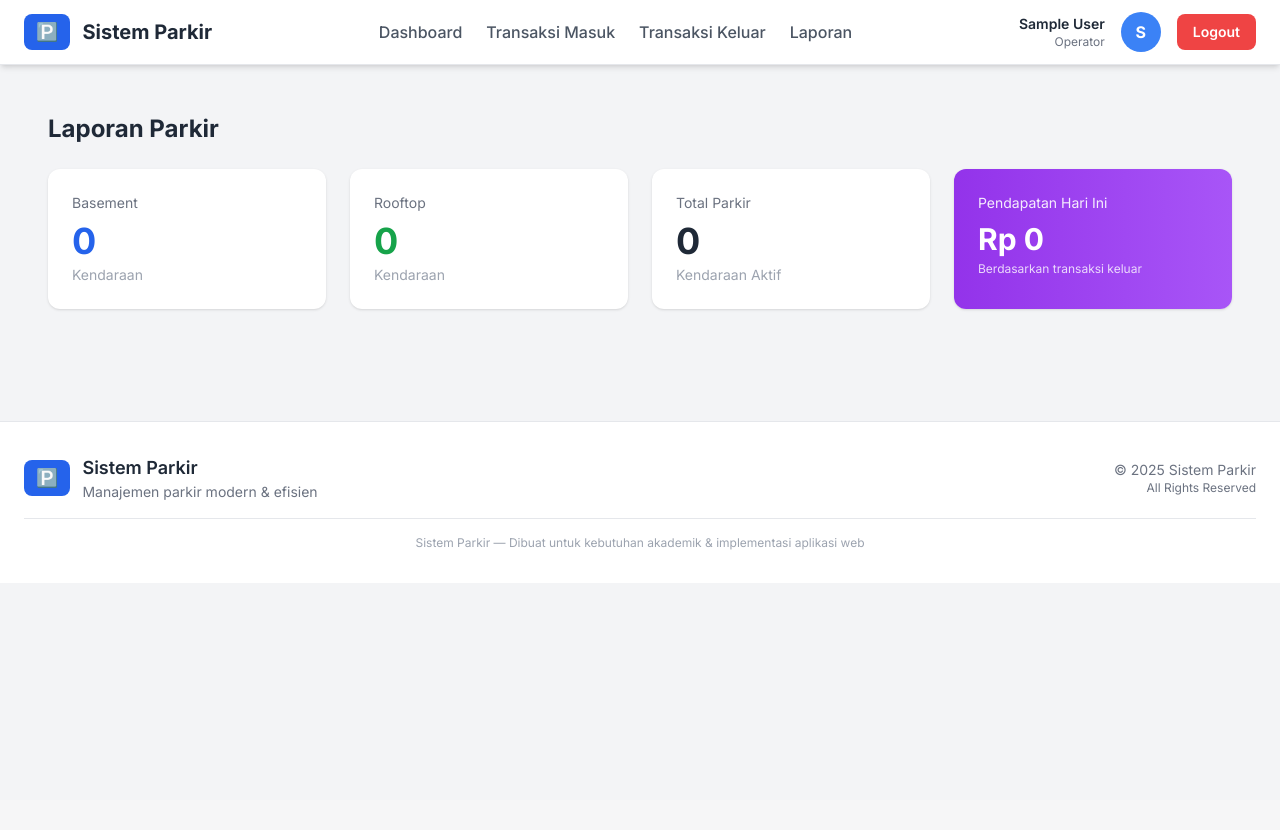
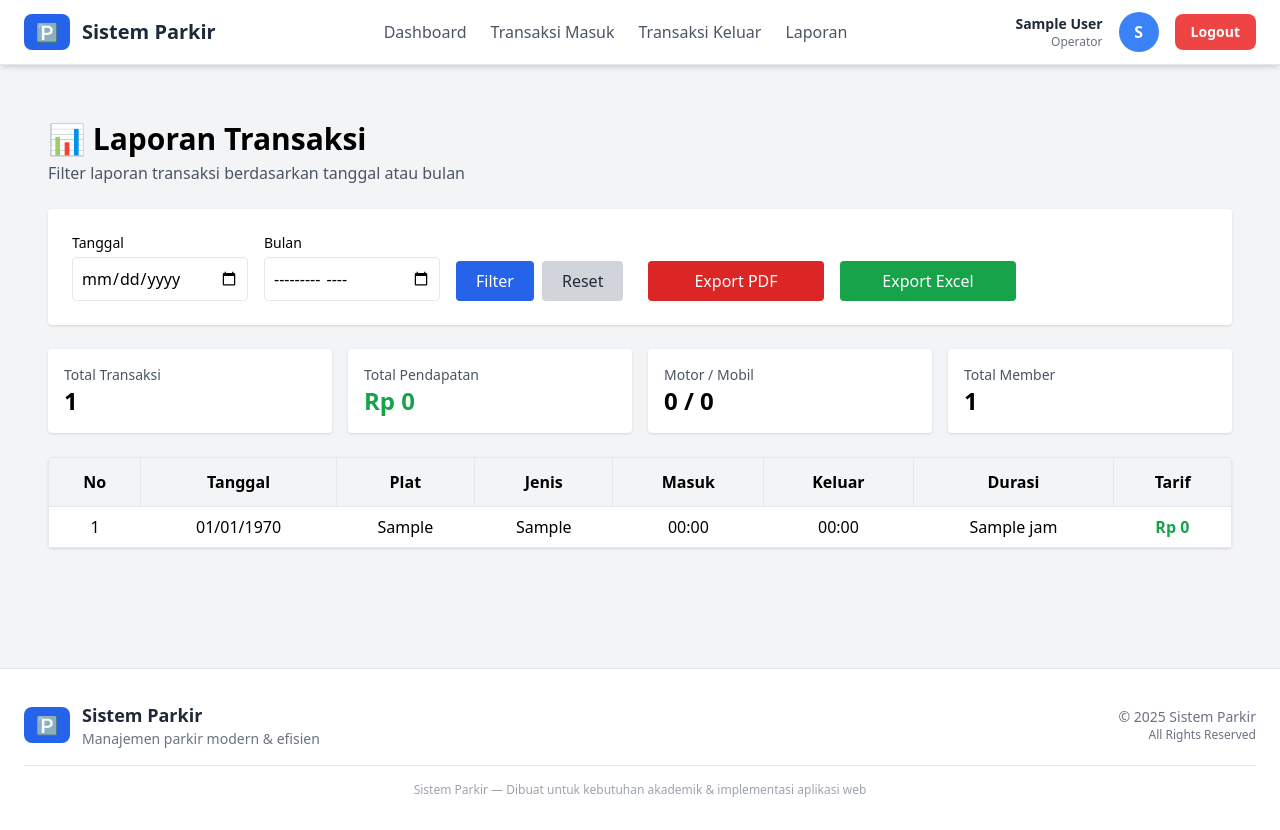
Before and after one commit to Alpannnnn/Sistem-tarif-parkir-sederhana, a CodeIgniter app: page /UAS_PBW_II/laporan in a window 1280 px wide. Before the commit the page ends 550 px from the top, so only its background shows below. Run offline with CodeIgniter, Linux system fonts and the light colour scheme; the visitor is signed in with stand-in values (Sample User, id 1); tables that the repository leaves empty or names only in its code hold one stand-in row (values such as "Sample post"); some libraries are stand-ins or nearby versions.

Commit message:
menambahkan fitur laporan

```diff
--- a/application/controllers/laporan.php
+++ b/application/controllers/laporan.php
@@ -1,180 +1,131 @@
 <?php
 defined('BASEPATH') OR exit('No direct script access allowed');
-use Dompdf\Dompdf;
-use PhpOffice\PhpSpreadsheet\Spreadsheet;
-use PhpOffice\PhpSpreadsheet\Writer\Xlsx;
+
 class Laporan extends CI_Controller {
 
     public function __construct()
     {
         parent::__construct();
         $this->load->model('Laporan_model');
-        $this->load->library('session');
+        $this->load->model('Operator_model');
 
         if (!$this->session->userdata('logged_in')) {
-            redirect('auth/login');
+            redirect('login');
         }
     }
 
+    // =======================
+    // HALAMAN LAPORAN
+    // =======================
     public function index()
     {
-    $id_operator = $this->session->userdata('id_operator');
+        $data['title'] = 'Laporan Transaksi';
 
-    $data['title'] = 'Laporan Parkir';
-    $data['ringkasan'] =
-        $this->Laporan_model
-        ->ringkasan_hari_ini_by_operator($id_operator);
+        $filter = array();
 
-    $this->load->view('laporan/index', $data);
+        // FILTER TANGGAL (YYYY-MM-DD)
+        if ($this->input->get('tanggal')) {
+            $filter['tanggal'] = $this->input->get('tanggal');
         }
 
-
-    // ===============================
-    // LAPORAN KENDARAAN
-    // ===============================
-    public function kendaraan()
-    {
-        $id_operator = $this->session->userdata('id_operator');
-
-        $tanggal = $this->input->get('tanggal');
-        if (!$tanggal) {
-            $tanggal = date('Y-m-d');
+        // FILTER BULAN (YYYY-MM)
+        if ($this->input->get('bulan')) {
+            $filter['bulan'] = $this->input->get('bulan');
         }
 
-        $bulan = $this->input->get('bulan');
-        if (!$bulan) {
-            $bulan = date('m');
+        // ROLE
+        if ($this->session->userdata('role') !== 'admin') {
+            $filter['id_operator'] = $this->session->userdata('id_operator');
+        } else {
+            if ($this->input->get('id_operator')) {
+                $filter['id_operator'] = $this->input->get('id_operator');
+            }
         }
 
-        $data['title']   = 'Laporan Kendaraan';
-        $data['tanggal'] = $tanggal;
-        $data['bulan']   = $bulan;
+        $data['filter']    = $filter;
+        $data['laporan']   = $this->Laporan_model->get_laporan($filter);
+        $data['ringkasan'] = $this->Laporan_model->get_ringkasan($filter);
+        $data['operators'] = $this->Operator_model->get_all();
 
-        $data['harian']  = $this->Laporan_model
-            ->lap_kendaraan_harian($tanggal, $id_operator);
-
-        $data['bulanan'] = $this->Laporan_model
-            ->lap_kendaraan_bulanan($bulan, $id_operator);
-
-        $this->load->view('laporan/kendaraan', $data);
+        $this->load->view('template/header', $data);
+        $this->load->view('laporan/index', $data);
+        $this->load->view('template/footer');
     }
 
-    // ===============================
-    // LAPORAN TRANSAKSI / PENDAPATAN
-    // ===============================
-    public function transaksi()
+    // =======================
+    // EXPORT PDF (PREVIEW)
+    // =======================
+    public function export_pdf()
     {
-        $id_operator = $this->session->userdata('id_operator');
-
-        $tanggal = $this->input->get('tanggal');
-        if (!$tanggal) {
-            $tanggal = date('Y-m-d');
+        // 🔥 BERSIHKAN SEMUA OUTPUT BUFFER
+        while (ob_get_level()) {
+            ob_end_clean();
         }
 
-        $bulan = $this->input->get('bulan');
-        if (!$bulan) {
-            $bulan = date('m');
+        $filter = array();
+
+        if ($this->input->get('tanggal')) {
+            $filter['tanggal'] = $this->input->get('tanggal');
         }
 
-        $data['title']   = 'Laporan Transaksi';
-        $data['tanggal'] = $tanggal;
-        $data['bulan']   = $bulan;
-
-        $data['harian']  = $this->Laporan_model
-            ->lap_transaksi_harian($tanggal, $id_operator);
-
-        $data['bulanan'] = $this->Laporan_model
-            ->lap_transaksi_bulanan($bulan, $id_operator);
-
-        $this->load->view('laporan/transaksi', $data);
+        if ($this->input->get('bulan')) {
+            $filter['bulan'] = $this->input->get('bulan');
         }
 
-    // ===============================
-    // LAPORAN OPERATOR (ADMIN)
-    // ===============================
-    public function operator()
-    {
-        $tanggal = $this->input->get('tanggal');
-        if (!$tanggal) {
-            $tanggal = date('Y-m-d');
+        if ($this->session->userdata('role') !== 'admin') {
+            $filter['id_operator'] = $this->session->userdata('id_operator');
         }
 
-        $data['title']   = 'Laporan Operator';
-        $data['tanggal'] = $tanggal;
+        $data['laporan']   = $this->Laporan_model->get_laporan($filter);
+        $data['ringkasan'] = $this->Laporan_model->get_ringkasan($filter);
+        $data['filter']    = $filter;
 
-        $data['lap_operator'] =
-            $this->Laporan_model->lap_operator_harian($tanggal);
+        // LOAD HTML DARI VIEW
+        $html = $this->load->view('laporan/pdf_template', $data, true);
 
-        $this->load->view('laporan/operator', $data);
+        // LOAD LIBRARY PDF
+        $this->load->library('pdf');
+
+        // 🔥 PREVIEW PDF (INLINE)
+        $this->pdf->createPDF(
+            $html,
+            'Laporan_Parkir.pdf',
+            'A4',
+            'landscape'
+        );
+
+        exit;
     }
 
+    // =======================
+    // EXPORT EXCEL
+    // =======================
+    public function export_excel()
+    {
+        $filter = array();
 
-public function export_transaksi_pdf()
-{
-    $id_operator = $this->session->userdata('id_operator');
-    $tanggal = $this->input->get('tanggal') ?? date('Y-m-d');
-    $bulan   = $this->input->get('bulan');
-
-    if ($bulan) {
-        $data['title'] = 'Laporan Transaksi Bulanan';
-        $data['list']  = $this->Laporan_model
-            ->lap_transaksi_bulanan_detail($bulan, $id_operator);
-    } else {
-        $data['title'] = 'Laporan Transaksi Harian';
-        $data['list']  = $this->Laporan_model
-            ->lap_transaksi_harian_detail($tanggal, $id_operator);
+        if ($this->input->get('tanggal')) {
+            $filter['tanggal'] = $this->input->get('tanggal');
         }
 
-    $data['operator'] = $this->session->userdata('nama_operator');
-
-    $html = $this->load->view('laporan/export_transaksi_pdf', $data, true);
-
-    $dompdf = new Dompdf();
-    $dompdf->loadHtml($html);
-    $dompdf->setPaper('A4', 'portrait');
-    $dompdf->render();
-    $dompdf->stream('laporan_transaksi.pdf', ['Attachment' => false]);
+        if ($this->input->get('bulan')) {
+            $filter['bulan'] = $this->input->get('bulan');
         }
 
-    public function export_transaksi_excel()
-{
-    $id_operator = $this->session->userdata('id_operator');
-    $tanggal = $this->input->get('tanggal') ?? date('Y-m-d');
-
-    $list = $this->Laporan_model
-        ->lap_transaksi_harian_detail($tanggal, $id_operator);
-
-    $spreadsheet = new Spreadsheet();
-    $sheet = $spreadsheet->getActiveSheet();
-
-    // HEADER
-    $sheet->setCellValue('A1', 'Laporan Transaksi Harian');
-    $sheet->setCellValue('A2', 'Operator: ' . $this->session->userdata('nama_operator'));
-    $sheet->setCellValue('A3', 'Tanggal: ' . $tanggal);
-
-    // TABLE HEADER
-    $sheet->fromArray([
-        ['Plat', 'Area', 'Masuk', 'Keluar', 'Durasi (Jam)', 'Tarif']
-    ], null, 'A5');
-
-    $row = 6;
-    foreach ($list as $l) {
-        $sheet->fromArray([
-            $l->plat,
-            $l->area == 'A' ? 'Rooftop' : 'Basement',
-            $l->waktu_masuk,
-            $l->waktu_keluar,
-            $l->durasi,
-            $l->tarif
-        ], null, 'A'.$row++);
+        if ($this->session->userdata('role') !== 'admin') {
+            $filter['id_operator'] = $this->session->userdata('id_operator');
         }
 
-    $writer = new Xlsx($spreadsheet);
-    header('Content-Type: application/vnd.openxmlformats-officedocument.spreadsheetml.sheet');
-    header('Content-Disposition: attachment;filename="laporan_transaksi.xlsx"');
-    $writer->save('php://output');
+        $laporan   = $this->Laporan_model->get_laporan($filter);
+        $ringkasan = $this->Laporan_model->get_ringkasan($filter);
+
+        header("Content-Type: application/vnd.ms-excel");
+        header("Content-Disposition: attachment; filename=Laporan_Parkir.xls");
+        header("Pragma: no-cache");
+        header("Expires: 0");
+
+        // 👉 kalau mau, nanti kita isi tabel excel di sini
+        echo "Export Excel belum diisi";
+        exit;
     }
-
-
-
 }
--- a/application/models/laporan_model.php
+++ b/application/models/laporan_model.php
@@ -3,140 +3,103 @@ defined('BASEPATH') OR exit('No direct script access allowed');
 
 class Laporan_model extends CI_Model {
 
-    // ===============================
-    // LAPORAN KENDARAAN PARKIR (IN)
-    // ===============================
+    /**
+     * =========================
+     * LAPORAN TRANSAKSI
+     * =========================
+     */
+    public function get_laporan($filter = array())
+    {
+        $sql = "
+            SELECT
+                tk.id_keluar,
+                tm.plat,
+                tm.jenis_kendaraan,
+                tm.waktu_masuk,
+                tk.waktu_keluar,
+                tk.durasi,
+                tk.tarif,
+                tk.is_member,
+                mo.nama_operator AS operator_nama,
+                mo.username AS operator_username
+            FROM transaksi_keluar tk
+            JOIN transaksi_masuk tm ON tm.id_masuk = tk.id_masuk
+            JOIN master_operator mo ON mo.id_operator = tm.id_operator
+            WHERE 1=1
+        ";
 
-    public function lap_kendaraan_harian($tanggal, $id_operator)
-    {
-        return $this->db
-            ->select('area, COUNT(*) as total')
-            ->from('transaksi_masuk')
-            ->where('DATE(waktu_masuk)', $tanggal)
-            ->where('status', 'IN')
-            ->where('id_operator', $id_operator)
-            ->group_by('area')
-            ->get()
-            ->result();
+        // FILTER OPERATOR
+        if (!empty($filter['id_operator'])) {
+            $sql .= " AND tm.id_operator = " . (int)$filter['id_operator'];
         }
 
-    public function lap_kendaraan_bulanan($bulan, $id_operator)
-    {
-        return $this->db
-            ->select('area, COUNT(*) as total')
-            ->from('transaksi_masuk')
-            ->where('MONTH(waktu_masuk)', $bulan)
-            ->where('status', 'IN')
-            ->where('id_operator', $id_operator)
-            ->group_by('area')
-            ->get()
-            ->result();
+        // FILTER TANGGAL (YYYY-MM-DD)
+        if (!empty($filter['tanggal'])) {
+            $tanggal = $this->db->escape($filter['tanggal']);
+            $sql .= " AND DATE(tk.waktu_keluar) = $tanggal";
         }
 
-    // ===============================
-    // LAPORAN TRANSAKSI / PENDAPATAN
-    // ===============================
-
-    public function lap_transaksi_harian($tanggal, $id_operator)
-    {
-        return $this->db
-            ->select('SUM(tarif) as total_pendapatan')
-            ->from('transaksi_keluar')
-            ->where('DATE(waktu_keluar)', $tanggal)
-            ->where('id_operator', $id_operator)
-            ->get()
-            ->row();
+        // FILTER BULAN (YYYY-MM)
+        if (!empty($filter['bulan'])) {
+            $bulan = $this->db->escape($filter['bulan']);
+            $sql .= " AND DATE_FORMAT(tk.waktu_keluar, '%Y-%m') = $bulan";
         }
 
-    public function lap_transaksi_bulanan($bulan, $id_operator)
-    {
-        return $this->db
-            ->select('SUM(tarif) as total_pendapatan')
-            ->from('transaksi_keluar')
-            ->where('MONTH(waktu_keluar)', $bulan)
-            ->where('id_operator', $id_operator)
-            ->get()
-            ->row();
+        $sql .= " ORDER BY tk.waktu_keluar DESC";
+
+        return $this->db->query($sql)->result();
     }
 
-    // ===============================
-    // LAPORAN OPERATOR (AKTIVITAS)
-    // ===============================
+    /**
+     * =========================
+     * RINGKASAN LAPORAN
+     * =========================
+     */
+    public function get_ringkasan($filter = array())
+    {
+        $sql = "
+            SELECT
+                COUNT(tk.id_keluar) AS total_transaksi,
+                COALESCE(SUM(tk.tarif), 0) AS total_pendapatan,
+                COALESCE(SUM(tk.durasi), 0) AS total_durasi,
+                SUM(CASE WHEN tm.jenis_kendaraan = 'Motor' THEN 1 ELSE 0 END) AS total_motor,
+                SUM(CASE WHEN tm.jenis_kendaraan = 'Mobil' THEN 1 ELSE 0 END) AS total_mobil,
+                SUM(CASE WHEN tk.is_member = 1 THEN 1 ELSE 0 END) AS total_member
+            FROM transaksi_keluar tk
+            JOIN transaksi_masuk tm ON tm.id_masuk = tk.id_masuk
+            WHERE 1=1
+        ";
 
-    public function lap_operator_harian($tanggal)
-    {
-        return $this->db
-            ->select('o.nama_operator, COUNT(tm.id_masuk) as total_masuk')
-            ->from('operator o')
-            ->join('transaksi_masuk tm', 'o.id_operator = tm.id_operator')
-            ->where('DATE(tm.waktu_masuk)', $tanggal)
-            ->group_by('o.id_operator')
-            ->get()
-            ->result();
+        // FILTER OPERATOR
+        if (!empty($filter['id_operator'])) {
+            $sql .= " AND tm.id_operator = " . (int)$filter['id_operator'];
         }
 
-    // ===== RINGKASAN DASHBOARD LAPORAN =====
-public function ringkasan_hari_ini_by_operator($id_operator)
-{
-    $today = date('Y-m-d');
-
-    // 🚗 Kendaraan MASUK hari ini (berdasarkan area)
-    $basement = $this->db
-        ->where('area', 'B')
-        ->where('DATE(waktu_masuk)', $today)
-        ->where('id_operator', $id_operator)
-        ->count_all_results('transaksi_masuk');
-
-    $rooftop = $this->db
-        ->where('area', 'A')
-        ->where('DATE(waktu_masuk)', $today)
-        ->where('id_operator', $id_operator)
-        ->count_all_results('transaksi_masuk');
-
-    // 💰 Pendapatan hari ini (JOIN ke transaksi_masuk)
-    $row = $this->db
-    ->select_sum('tk.tarif')
-    ->from('transaksi_keluar tk')
-    ->join('transaksi_masuk tm', 'tm.id_masuk = tk.id_masuk')
-    ->where('DATE(tk.waktu_keluar)', $today)
-    ->where('tm.id_operator', $id_operator)
-    ->get()
-    ->row();
-
-    $pendapatan = ($row && $row->tarif)
-    ? (int) $row->tarif
-    : 0;
-
-
-    return [
-        'basement'   => (int) $basement,
-        'rooftop'    => (int) $rooftop,
-        'total'      => (int) ($basement + $rooftop),
-        'pendapatan' => $pendapatan
-    ];
+        // FILTER TANGGAL
+        if (!empty($filter['tanggal'])) {
+            $tanggal = $this->db->escape($filter['tanggal']);
+            $sql .= " AND DATE(tk.waktu_keluar) = $tanggal";
         }
 
-public function lap_transaksi_harian_detail($tanggal, $id_operator)
-{
-    return $this->db
-        ->from('transaksi_keluar')
-        ->where('DATE(waktu_keluar)', $tanggal)
-        ->where('id_operator', $id_operator)
-        ->get()
-        ->result();
+        // FILTER BULAN
+        if (!empty($filter['bulan'])) {
+            $bulan = $this->db->escape($filter['bulan']);
+            $sql .= " AND DATE_FORMAT(tk.waktu_keluar, '%Y-%m') = $bulan";
         }
 
-public function lap_transaksi_bulanan_detail($bulan, $id_operator)
-    {
-    return $this->db
-        ->from('transaksi_keluar')
-        ->where('MONTH(waktu_keluar)', $bulan)
-        ->where('id_operator', $id_operator)
-        ->get()
-        ->result();
+        $result = $this->db->query($sql)->row();
+
+        if (!$result) {
+            return (object) array(
+                'total_transaksi'  => 0,
+                'total_pendapatan' => 0,
+                'total_durasi'     => 0,
+                'total_motor'      => 0,
+                'total_mobil'      => 0,
+                'total_member'     => 0
+            );
         }
 
-
-
-
+        return $result;
     }
+}
--- a/application/views/laporan/index.php
+++ b/application/views/laporan/index.php
@@ -1,51 +1,146 @@
-<?php $this->load->view('template/header'); ?>
+<!DOCTYPE html>
+<html lang="id">
+<head>
+    <meta charset="UTF-8">
+    <title><?php echo isset($title) ? $title : 'Laporan'; ?></title>
+    <script src="https://cdn.tailwindcss.com"></script>
+</head>
+<body class="bg-gray-50">
 
-<div class="max-w-7xl mx-auto px-6 py-6">
+<div class="max-w-7xl mx-auto px-6 py-8">
 
-    <h1 class="text-2xl font-bold mb-6 text-gray-800">
-        <?= $title ?>
-    </h1>
+    <h1 class="text-3xl font-bold mb-1">📊 Laporan Transaksi</h1>
+    <p class="text-gray-600 mb-6">Filter laporan transaksi berdasarkan tanggal atau bulan</p>
 
-    <div class="grid grid-cols-1 sm:grid-cols-2 lg:grid-cols-4 gap-6">
+    <!-- FILTER -->
+    <form method="GET" action="<?php echo base_url('laporan'); ?>" class="bg-white p-6 rounded shadow mb-6">
+        <div class="grid grid-cols-1 md:grid-cols-6 gap-4 items-end">
 
-        <!-- BASEMENT -->
-        <div class="bg-white p-6 rounded-xl shadow flex flex-col">
-            <span class="text-gray-500 text-sm mb-2">Basement</span>
-            <span class="text-4xl font-bold text-blue-600">
-                <?= $ringkasan['basement'] ?>
-            </span>
-            <span class="text-sm text-gray-400 mt-1">Kendaraan</span>
+            <!-- TANGGAL -->
+            <div>
+                <label class="block text-sm font-medium mb-1">Tanggal</label>
+                <input type="date"
+                       name="tanggal"
+                       value="<?php echo isset($filter['tanggal']) ? $filter['tanggal'] : ''; ?>"
+                       class="border p-2 rounded w-full">
+            </div>
+
+            <!-- BULAN -->
+            <div>
+                <label class="block text-sm font-medium mb-1">Bulan</label>
+                <input type="month"
+                       name="bulan"
+                       value="<?php echo isset($filter['bulan']) ? $filter['bulan'] : ''; ?>"
+                       class="border p-2 rounded w-full">
+            </div>
+
+            <!-- FILTER & RESET -->
+            <div class="flex gap-2">
+                <button type="submit"
+                        class="bg-blue-600 hover:bg-blue-700 text-white rounded px-5 py-2">
+                    Filter
+                </button>
+                <a href="<?php echo base_url('laporan'); ?>"
+                   class="bg-gray-300 hover:bg-gray-400 text-gray-800 rounded px-5 py-2 text-center">
+                    Reset
+                </a>
+            </div>
+
+            <!-- EXPORT PDF -->
+            <div>
+                <a href="<?php echo base_url('laporan/export_pdf?' . http_build_query($_GET)); ?>"
+                   target="_blank"
+                   class="block text-center bg-red-600 hover:bg-red-700 text-white rounded px-5 py-2">
+                    Export PDF
+                </a>
+            </div>
+
+            <!-- EXPORT EXCEL -->
+            <div>
+                <a href="<?php echo base_url('laporan/export_excel?' . http_build_query($_GET)); ?>"
+                   class="block text-center bg-green-600 hover:bg-green-700 text-white rounded px-5 py-2">
+                    Export Excel
+                </a>
+            </div>
+
+        </div>
+    </form>
+
+    <!-- RINGKASAN -->
+    <div class="grid grid-cols-2 md:grid-cols-4 gap-4 mb-6">
+
+        <div class="bg-white p-4 rounded shadow">
+            <p class="text-sm text-gray-600">Total Transaksi</p>
+            <h2 class="text-2xl font-bold">
+                <?php echo isset($ringkasan->total_transaksi) ? $ringkasan->total_transaksi : 0; ?>
+            </h2>
         </div>
 
-        <!-- ROOFTOP -->
-        <div class="bg-white p-6 rounded-xl shadow flex flex-col">
-            <span class="text-gray-500 text-sm mb-2">Rooftop</span>
-            <span class="text-4xl font-bold text-green-600">
-                <?= $ringkasan['rooftop'] ?>
-            </span>
-            <span class="text-sm text-gray-400 mt-1">Kendaraan</span>
+        <div class="bg-white p-4 rounded shadow">
+            <p class="text-sm text-gray-600">Total Pendapatan</p>
+            <h2 class="text-2xl font-bold text-green-600">
+                Rp <?php echo number_format(isset($ringkasan->total_pendapatan)?$ringkasan->total_pendapatan:0,0,',','.'); ?>
+            </h2>
         </div>
 
-        <!-- TOTAL -->
-        <div class="bg-white p-6 rounded-xl shadow flex flex-col">
-            <span class="text-gray-500 text-sm mb-2">Total Parkir</span>
-            <span class="text-4xl font-bold text-gray-800">
-                <?= $ringkasan['total'] ?>
-            </span>
-            <span class="text-sm text-gray-400 mt-1">Kendaraan Aktif</span>
+        <div class="bg-white p-4 rounded shadow">
+            <p class="text-sm text-gray-600">Motor / Mobil</p>
+            <h2 class="text-2xl font-bold">
+                <?php echo isset($ringkasan->total_motor)?$ringkasan->total_motor:0; ?>
+                /
+                <?php echo isset($ringkasan->total_mobil)?$ringkasan->total_mobil:0; ?>
+            </h2>
         </div>
 
-        <!-- PENDAPATAN -->
-        <div class="bg-gradient-to-r from-purple-600 to-purple-500 text-white p-6 rounded-xl shadow flex flex-col">
-            <span class="text-sm opacity-90 mb-2">Pendapatan Hari Ini</span>
-            <span class="text-3xl font-bold">
-                Rp <?= number_format($ringkasan['pendapatan'], 0, ',', '.') ?>
-            </span>
-            <span class="text-xs opacity-80 mt-1">Berdasarkan transaksi keluar</span>
+        <div class="bg-white p-4 rounded shadow">
+            <p class="text-sm text-gray-600">Total Member</p>
+            <h2 class="text-2xl font-bold">
+                <?php echo isset($ringkasan->total_member)?$ringkasan->total_member:0; ?>
+            </h2>
         </div>
 
     </div>
 
+    <!-- TABLE -->
+    <div class="bg-white rounded shadow overflow-x-auto">
+        <table class="w-full border">
+            <thead class="bg-gray-100">
+                <tr>
+                    <th class="p-3 border">No</th>
+                    <th class="p-3 border">Tanggal</th>
+                    <th class="p-3 border">Plat</th>
+                    <th class="p-3 border">Jenis</th>
+                    <th class="p-3 border">Masuk</th>
+                    <th class="p-3 border">Keluar</th>
+                    <th class="p-3 border">Durasi</th>
+                    <th class="p-3 border">Tarif</th>
+                </tr>
+            </thead>
+            <tbody>
+            <?php if (!empty($laporan)): $no=1; foreach ($laporan as $row): ?>
+                <tr class="text-center border-t">
+                    <td class="p-2"><?php echo $no++; ?></td>
+                    <td class="p-2"><?php echo date('d/m/Y', strtotime($row->waktu_keluar)); ?></td>
+                    <td class="p-2"><?php echo $row->plat; ?></td>
+                    <td class="p-2"><?php echo $row->jenis_kendaraan; ?></td>
+                    <td class="p-2"><?php echo date('H:i', strtotime($row->waktu_masuk)); ?></td>
+                    <td class="p-2"><?php echo date('H:i', strtotime($row->waktu_keluar)); ?></td>
+                    <td class="p-2"><?php echo $row->durasi; ?> jam</td>
+                    <td class="p-2 text-green-600 font-bold">
+                        Rp <?php echo number_format($row->tarif,0,',','.'); ?>
+                    </td>
+                </tr>
+            <?php endforeach; else: ?>
+                <tr>
+                    <td colspan="8" class="p-6 text-center text-gray-500">
+                        Tidak ada data transaksi
+                    </td>
+                </tr>
+            <?php endif; ?>
+            </tbody>
+        </table>
+    </div>
+
 </div>
-
-<?php $this->load->view('template/footer'); ?>
+</body>
+</html>
```
Also changed, not shown: application/libraries/pdf.php (+6 -2 lines), application/views/laporan/pdf_template.php (added, +113 -0 lines), application/views/laporan/excel_bulanan.php (deleted), application/views/laporan/excel_harian.php (deleted), application/views/laporan/pdf_bulanan.php (deleted), application/views/laporan/pdf_harian.php (deleted). Lines whose indentation alone changed are shown as unchanged.
